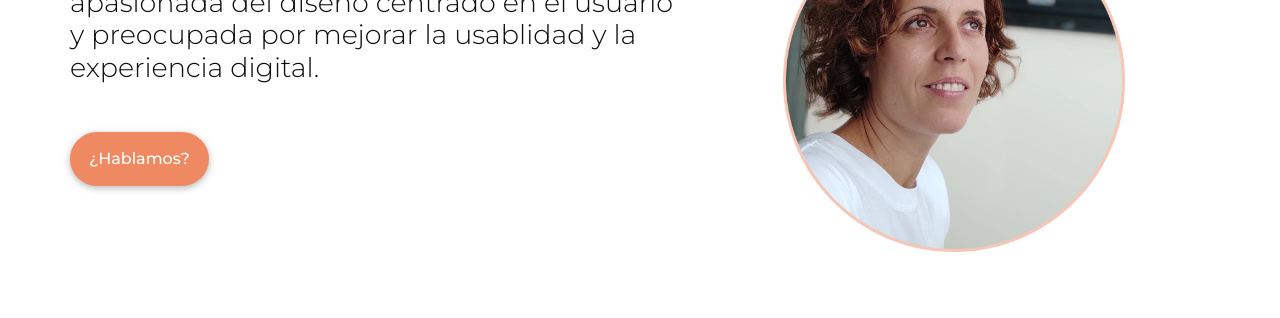
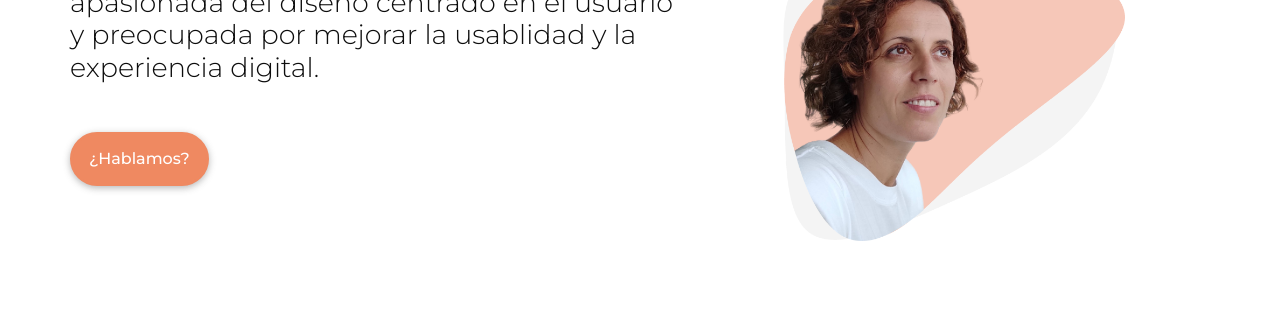
Before and after one commit to noeliaCasado/portfolio, a plain HTML site: page index.html in a window 1280 px wide. Shown: the part 316-634 px from the top of the page. Drawn offline with nearby package versions, Linux system fonts and the light colour scheme; a web font is replaced by a local one.

Commit message:
Add files via upload

```diff
--- a/index.html
+++ b/index.html
@@ -41,7 +41,7 @@
                 <a href="contacto.html" class="main__bt--primary">¿Hablamos?</a>
 
             </div>
-            <img src="img/noelia_casado.jpg" alt="Noelia Casado" />
+            <img src="img/noeliaCasado.png" alt="Noelia Casado" />
         </section>
         <section class="main__project container" data-aos="fade-up">
             <h2>
```
